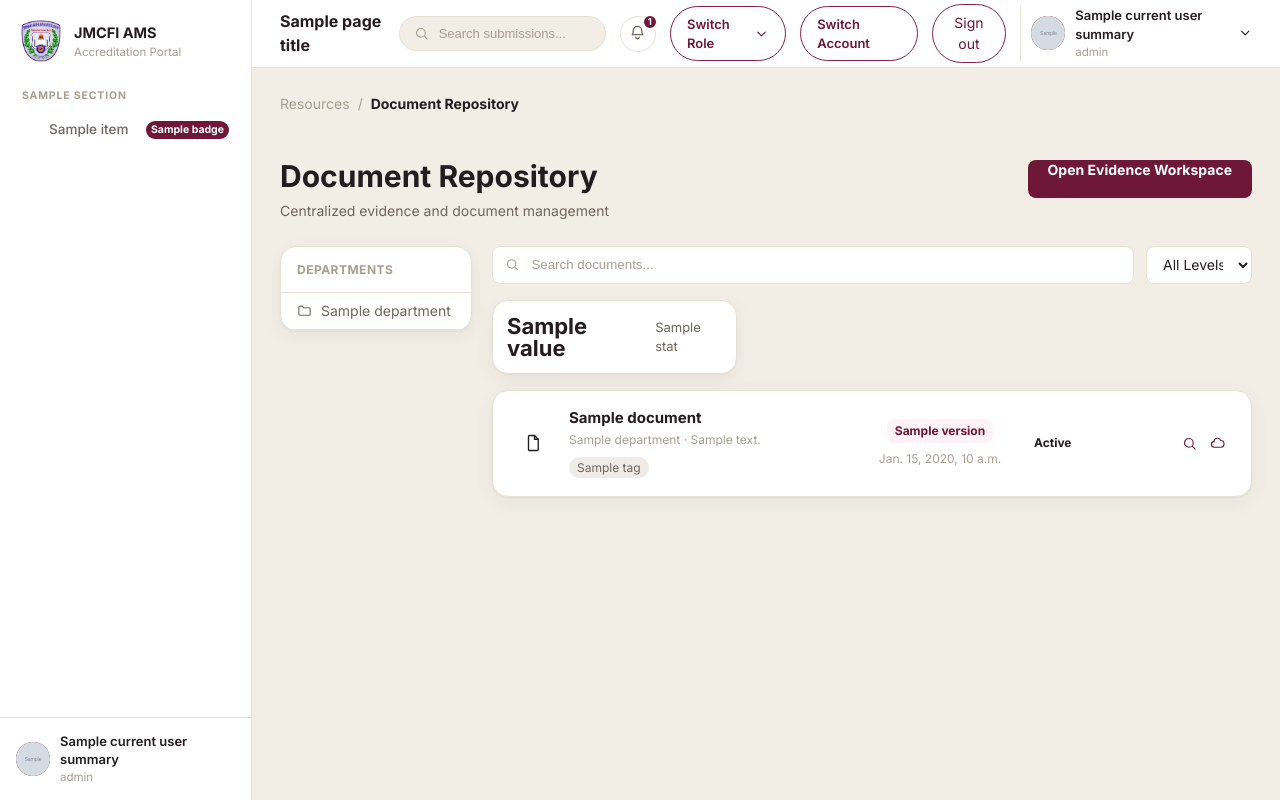
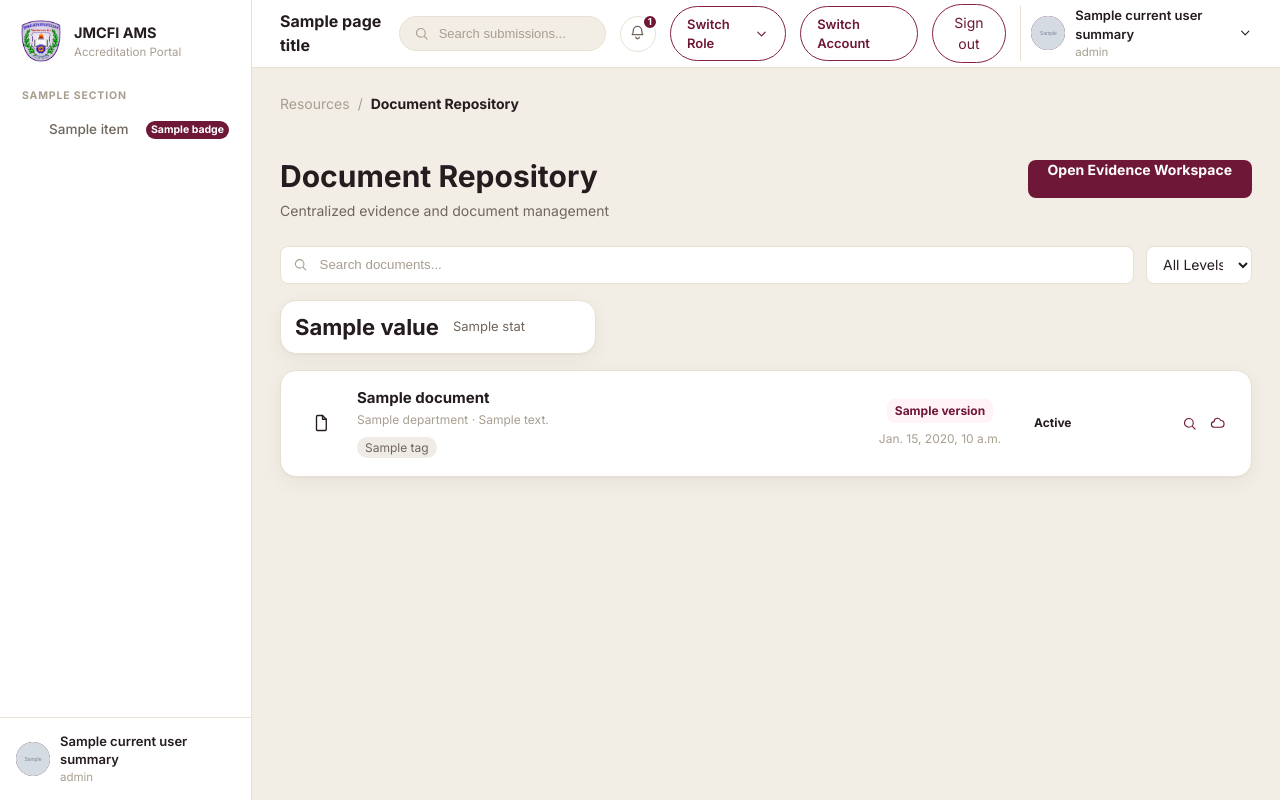
Before and after one commit to Ashhh02/accreditation_management_system, a Django app: template resources/templates/resources/document_repository.html in a window 1280 px wide. Run offline with Django 5.2, Linux system fonts and the light colour scheme; the template is opened without the code that fills it: most values are stand-ins (such as "Sample title", 1, 10 or a date in 2020); grey boxes marked "Sample" are stand-in pictures.

Commit message:
remove document repository department panel

```diff
--- a/resources/templates/resources/document_repository.html
+++ b/resources/templates/resources/document_repository.html
@@ -22,18 +22,6 @@
     </header>
 
     <section class="repo-layout">
-      <aside class="department-panel">
-        <div class="department-title">Departments</div>
-        <div class="department-list">
-          {% for department in departments %}
-            <button type="button" class="department-item{% if department.active %} is-active{% endif %}">
-              {% icon 'folder' %}
-              <span>{{ department.label }}</span>
-            </button>
-          {% endfor %}
-        </div>
-      </aside>
-
       <main class="repo-main">
         <section class="repo-toolbar" aria-label="Document search and filters">
           <label class="repo-search">
--- a/resources/views.py
+++ b/resources/views.py
@@ -20,9 +20,6 @@ class DocumentRepositoryView(ApprovedUserRequiredMixin, TemplateView):
             'version__submission__department',
             'version__submission__program_head',
         )
-        departments = [{'label': 'All Documents', 'active': True}]
-        department_names = list(evidence_files.values_list('version__submission__department__name', flat=True).distinct())
-        departments.extend({'label': name, 'active': False} for name in department_names)
         documents = []
         for evidence_file in evidence_files:
             submission = evidence_file.version.submission
@@ -45,7 +42,6 @@ class DocumentRepositoryView(ApprovedUserRequiredMixin, TemplateView):
         context.update(
             {
                 'page_title': 'Document Repository',
-                'departments': departments,
                 'documents': documents,
                 'repo_stats': [
                     {'label': 'Total Documents', 'value': total, 'tone': 'rose'},
--- a/static/css/document_repository.css
+++ b/static/css/document_repository.css
@@ -44,64 +44,15 @@
 }
 
 .repo-layout {
-  display: grid;
-  grid-template-columns: 192px minmax(0, 1fr);
-  gap: 20px;
-  align-items: start;
+  display: block;
 }
 
-.department-panel,
 .document-list-card,
 .repo-stat-card {
   border: 1px solid var(--color-border);
   border-radius: var(--radius-lg);
   background: var(--color-surface);
   box-shadow: var(--shadow-card);
-}
-
-.department-panel {
-  overflow: hidden;
-}
-
-.department-title {
-  padding: 14px 16px;
-  border-bottom: 1px solid var(--color-border);
-  color: var(--color-text-faint);
-  font-size: 12px;
-  font-weight: 700;
-  letter-spacing: 0.04em;
-  text-transform: uppercase;
-}
-
-.department-list {
-  display: flex;
-  flex-direction: column;
-}
-
-.department-item {
-  display: flex;
-  align-items: center;
-  gap: 9px;
-  min-height: 37px;
-  padding: 0 16px;
-  border: 0;
-  border-bottom: 1px solid var(--color-border);
-  background: transparent;
-  color: var(--color-text-muted);
-  text-align: left;
-}
-
-.department-item .icon {
-  width: 15px;
-  height: 15px;
-  flex-shrink: 0;
-}
-
-.department-item.is-active {
-  background: #fff3f8;
-  color: var(--maroon-700);
-  font-weight: 700;
-  box-shadow: inset 3px 0 0 var(--maroon-700);
 }
 
 .repo-main {
@@ -322,17 +273,6 @@
   height: 15px;
 }
 
-@media (max-width: 1180px) {
-  .repo-layout {
-    grid-template-columns: 1fr;
-  }
-
-  .department-list {
-    display: grid;
-    grid-template-columns: repeat(2, minmax(0, 1fr));
-  }
-}
-
 @media (max-width: 900px) {
   .repo-document-row {
     grid-template-columns: 40px minmax(0, 1fr);
@@ -357,8 +297,7 @@
     flex-direction: column;
   }
 
-  .repo-stat-grid,
-  .department-list {
+  .repo-stat-grid {
     grid-template-columns: 1fr;
   }
 }
```
